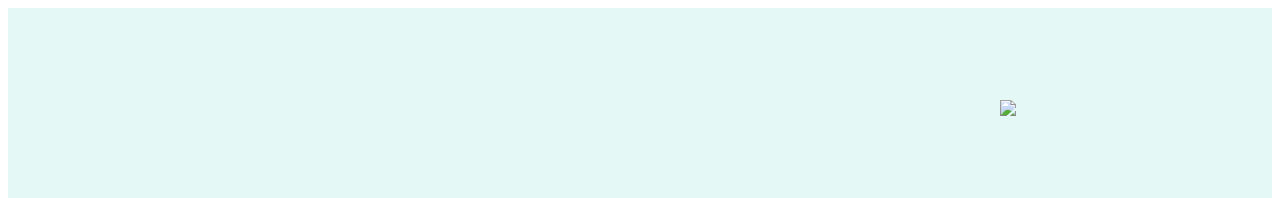
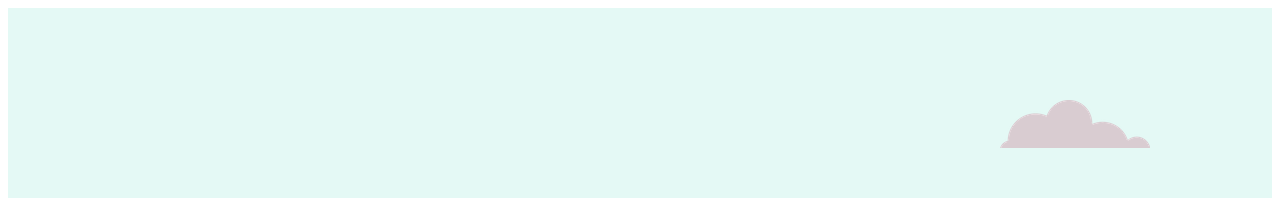
Before and after one commit to sabiq03/profile, a plain HTML site: page index.html in a window 1280 px wide. Shown: the top 198 px of the page. Drawn offline with Linux system fonts and the light colour scheme; files that its build step writes are made by us from their sources; files whose address does not match are found by name.

Commit message:
changed image path

```diff
--- a/index.html
+++ b/index.html
@@ -1,4 +1,4 @@
-<!DOCTYPE html>
+
 <html lang="en">
 <head>
     <meta charset="UTF-8">
@@ -12,7 +12,7 @@
 </head>
 <body>
     <div class="top">
-   <img class="top-cloud" src="/css/image/cloud.png">
+   <img class="top-cloud" src="image/cloud.png">
     <h1 class="header">I'm sabiq.</h1>
     <h2>A <span class="pro">pro</span>grammer </h2>
 
```
